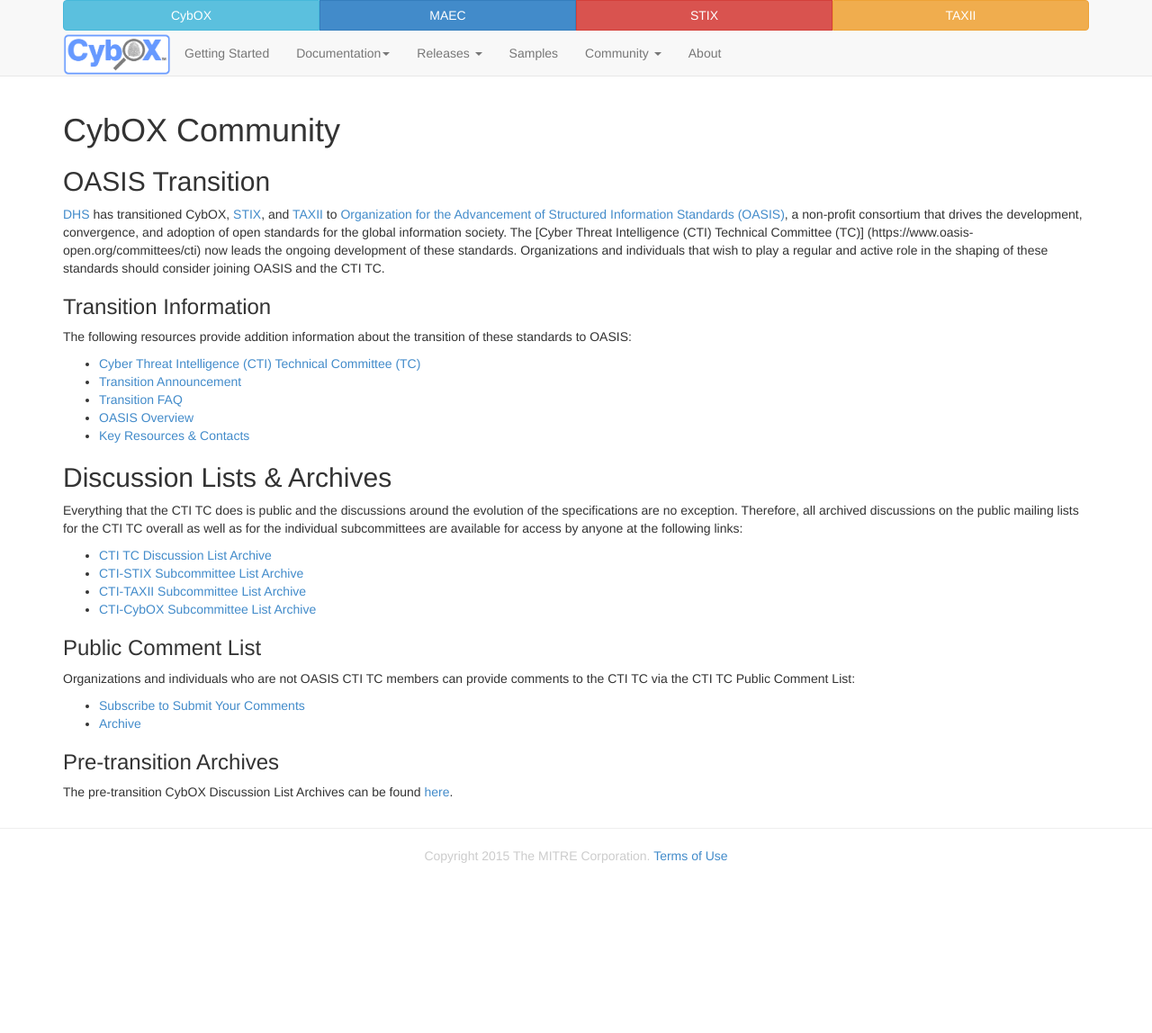
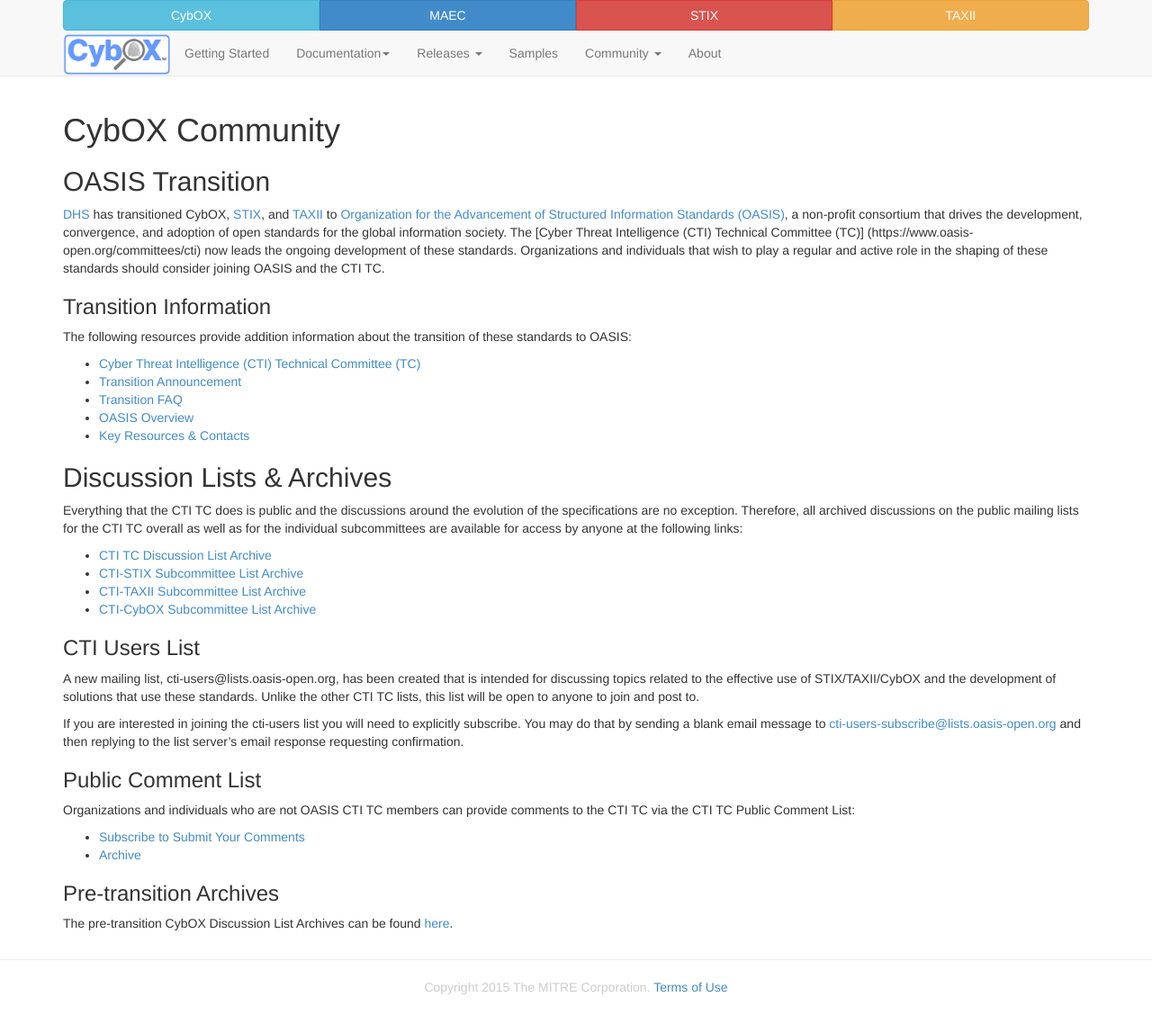
Before and after one commit to CybOXProject/cyboxproject.github.io, a Jekyll site: the page built from community/index.md, in a window 1280 px wide. Shown: the whole page at 90% size. Built offline with Jekyll 4.4.1, drawn with Linux system fonts in a browser that asks for light colours; Markdown is read by kramdown in place of the engine named in the settings; before the commit the page ends 1002 px from its top, so only the background shows below that.

Commit message:
Added blurb about CTI users list

```diff
--- a/community/index.md
+++ b/community/index.md
@@ -24,6 +24,12 @@
 * [CTI-TAXII Subcommittee List Archive](https://lists.oasis-open.org/archives/cti-taxii/)
 * [CTI-CybOX Subcommittee List Archive](https://lists.oasis-open.org/archives/cti-cybox/)
 
+###CTI Users List
+A new mailing list, cti-users@lists.oasis-open.org, has been created that is intended for discussing topics related to the effective use of STIX/TAXII/CybOX and the development of solutions that use these standards.  Unlike the other CTI TC lists, this list will be open to anyone to join and post to.
+
+If you are interested in joining the cti-users list you will need to explicitly subscribe.  You may do that by sending a blank email message to [cti-users-subscribe@lists.oasis-open.org](mailto:cti-users-subscribe@lists.oasis-open.org) and then replying to the list server's email response requesting confirmation.
+
+
 ###Public Comment List
 Organizations and individuals who are not OASIS CTI TC members can provide comments to the CTI TC via the CTI TC Public Comment List:
 
```
